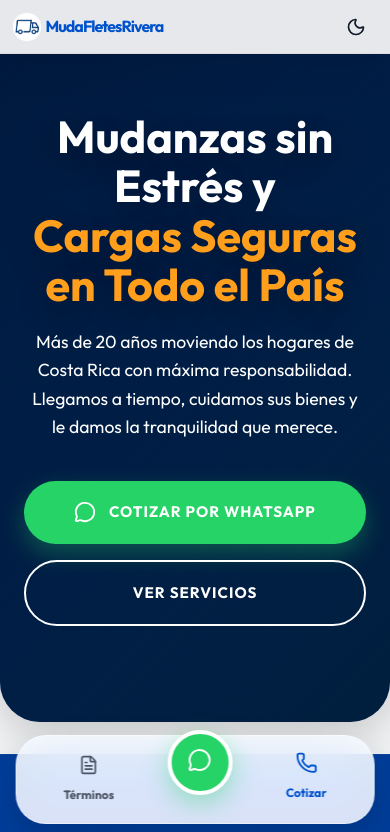
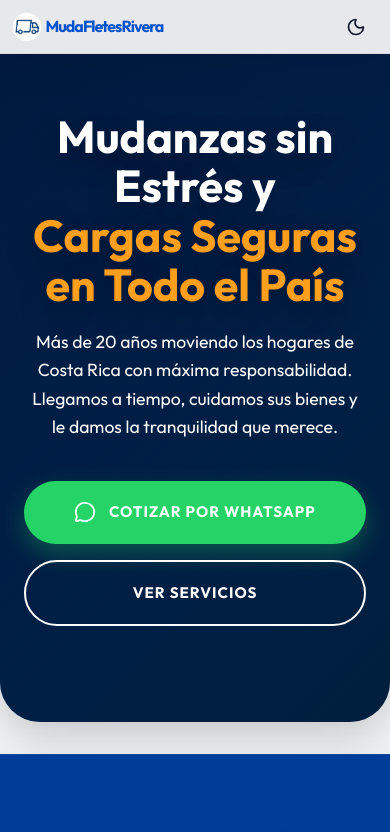
Before and after one commit to R1ve3raaTech/MudaFletesRivera, a React (Vite) app: page / in a window 390 px wide. Shown: the top 832 px of the page. Built offline with nearby package versions, Linux system fonts and the light colour scheme.

Commit message:
Remove BottomNav component

```diff
--- a/src/App.jsx
+++ b/src/App.jsx
@@ -8,7 +8,6 @@ import WhyUs from './components/whyus/WhyUs';
 import Process from './components/Process/Process';
 import Contact from './components/Contact/Contact';
 import Footer from './components/Footer/Footer';
-import BottomNav from './components/BottomNav/BottomNav';
 import Conditions from './components/Conditions/Conditions';
 
 // Component to handle scroll behavior
@@ -58,7 +57,6 @@ const App = () => {
                     </Routes>
                 </main>
                 <Footer />
-                <BottomNav />
             </div>
         </Router>
     );
--- a/src/index.css
+++ b/src/index.css
@@ -89,7 +89,7 @@ section {
 
 @media (max-width: 768px) {
     main {
-        padding-bottom: 100px;
+        padding-bottom: 0px;
     }
 }
 
```
